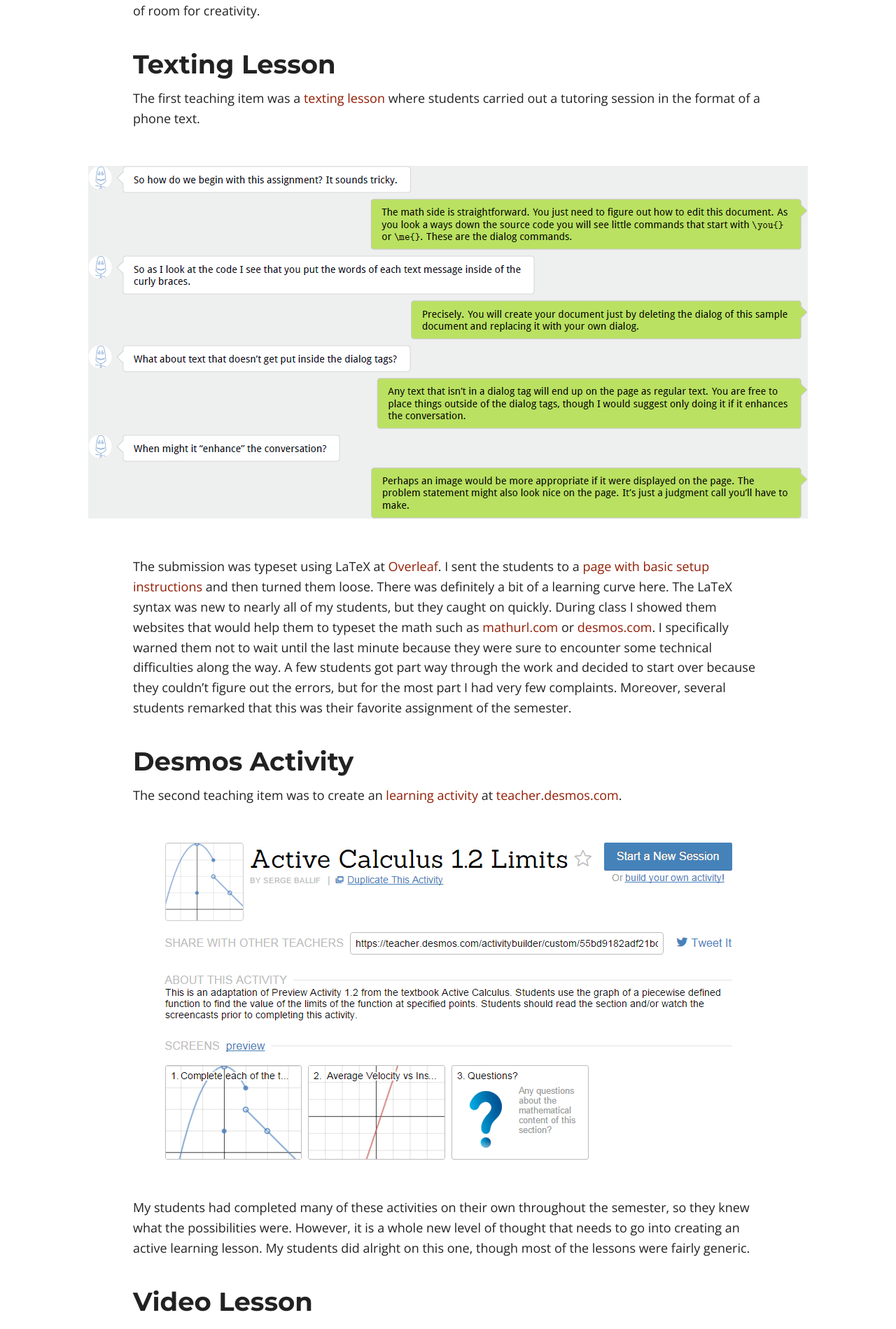
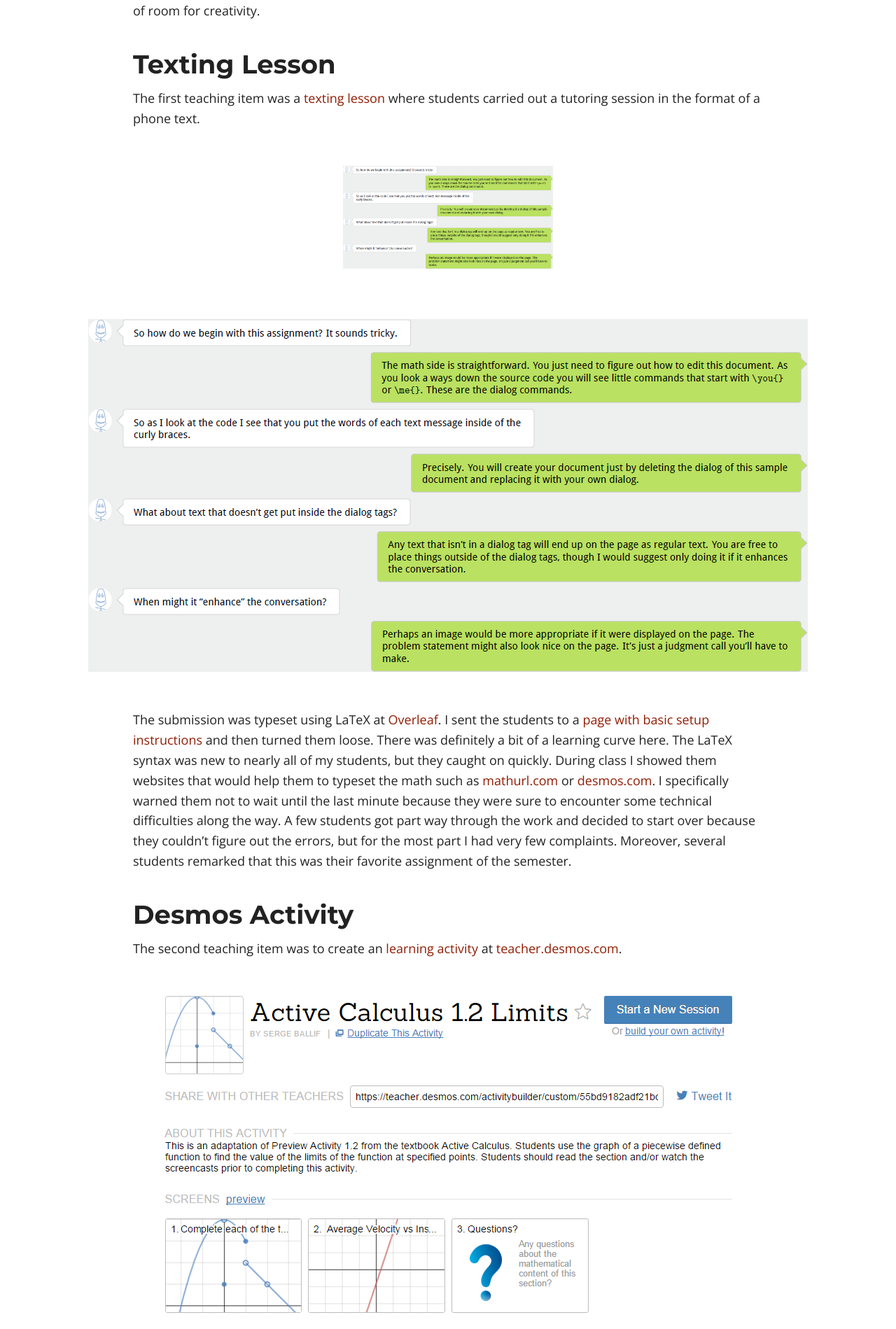
Before and after one commit to sergeballif/sergeballif.github.io, a Jekyll site: the page built from _posts/2016-05-30-requiring-teaching-items.md, in a window 1280 px wide. Shown: the part 874-2773 px from the top of the page at 70% size. Built offline with Jekyll 4.4.1, drawn with Linux system fonts in a browser that asks for light colours; nearby versions of some CDN libraries.

Commit message:
Updated 2016-05-30-requiring-teaching-items.md

```diff
--- a/_posts/2016-05-30-requiring-teaching-items.md
+++ b/_posts/2016-05-30-requiring-teaching-items.md
@@ -20,6 +20,7 @@
 
 The first teaching item was a [texting lesson](http://sergeballif.github.io/NSC-Math-181/CoreLearning/Math181TeachingItem1.pdf) where students carried out a tutoring session in the format of a phone text.
 
+<img src="/../images/TeachingItem.PNG" alt="pseudo dialog of tutoring via text message" width="300">
 
 ![pseudo dialog of tutoring via text message]({{site.baseurl}}/images/TeachingItem.PNG)
 
```
